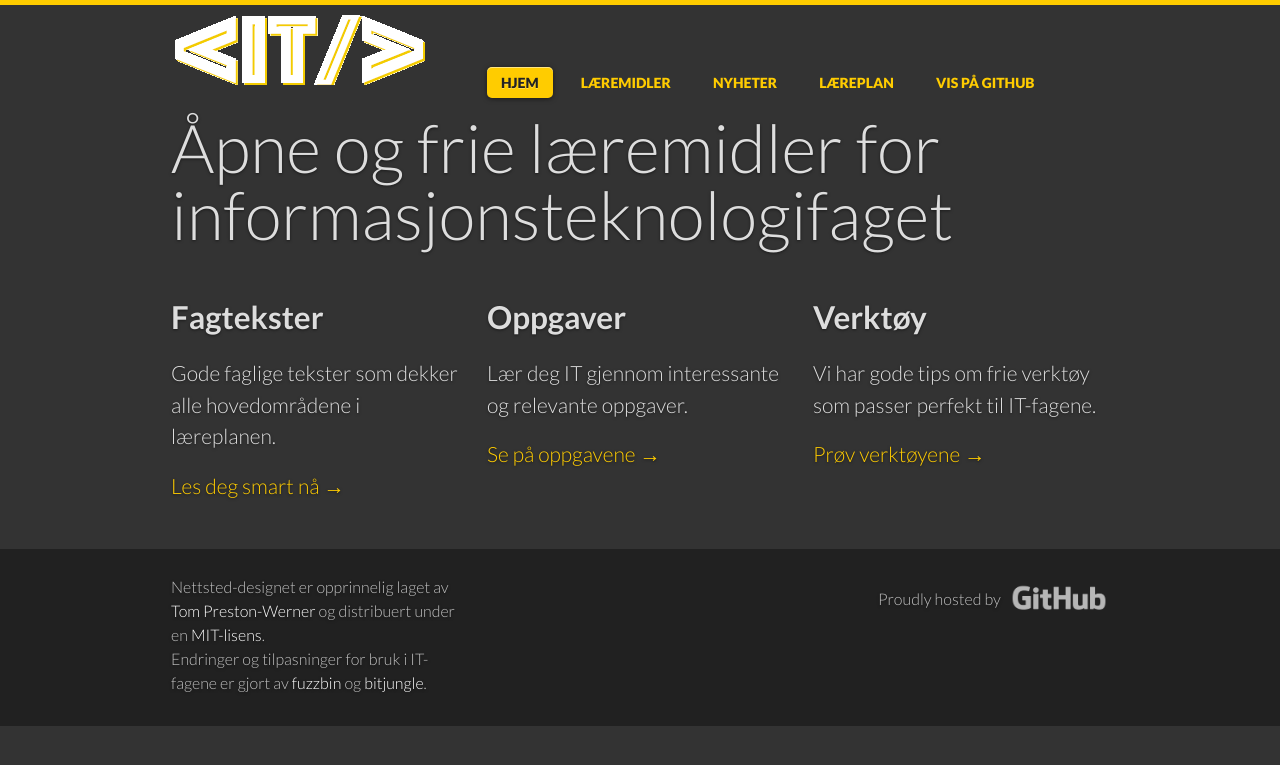
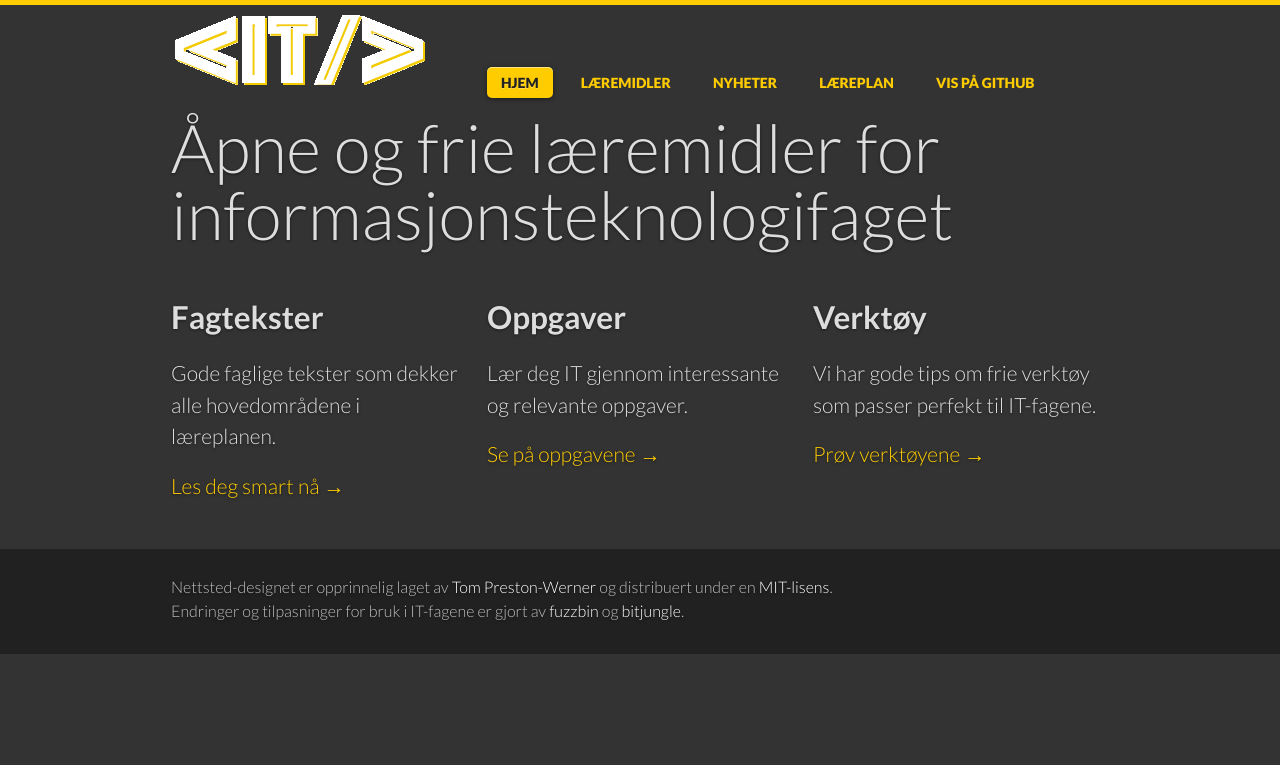
Before and after one commit to fagstoff/it.vgs.no, a Jekyll site: the page built from index.html, in a window 1280 px wide. Shown: the top 765 px of the page. Built offline with Jekyll 4.4.1, drawn with Linux system fonts in a browser that asks for light colours; Markdown is read by kramdown in place of the engine named in the settings.

Commit message:
Fjernet hosted on GitHub i footer

```diff
--- a/_includes/footer.html
+++ b/_includes/footer.html
@@ -1,15 +1,15 @@
 <footer role="contentinfo">
   <div class="grid">
-    <div class="unit one-third center-on-mobiles">
+    <div class="unit whole center-on-mobiles">
       <p>Nettsted-designet er opprinnelig laget av <a href="http://tom.preston-werner.com/">Tom Preston-Werner</a> og distribuert under en <a href="{{ site.repository }}/blob/master/LICENSE">MIT-lisens</a>.<br>Endringer og tilpasninger for bruk i IT-fagene er gjort av <a href="https://github.com/fuzzbin">fuzzbin</a> og <a href="https://github.com/bitjungle">bitjungle</a>.</p>
     </div>
-    <div class="unit two-thirds align-right center-on-mobiles">
+    <!-- <div class="unit two-thirds align-right center-on-mobiles">
       <p>
         Proudly hosted by
         <a href="https://github.com">
           <img src="/img/footer-logo.png" width="100" height="30" alt="GitHub • Social coding">
         </a>
       </p>
-    </div>
+    </div>-->
   </div>
 </footer>
```
